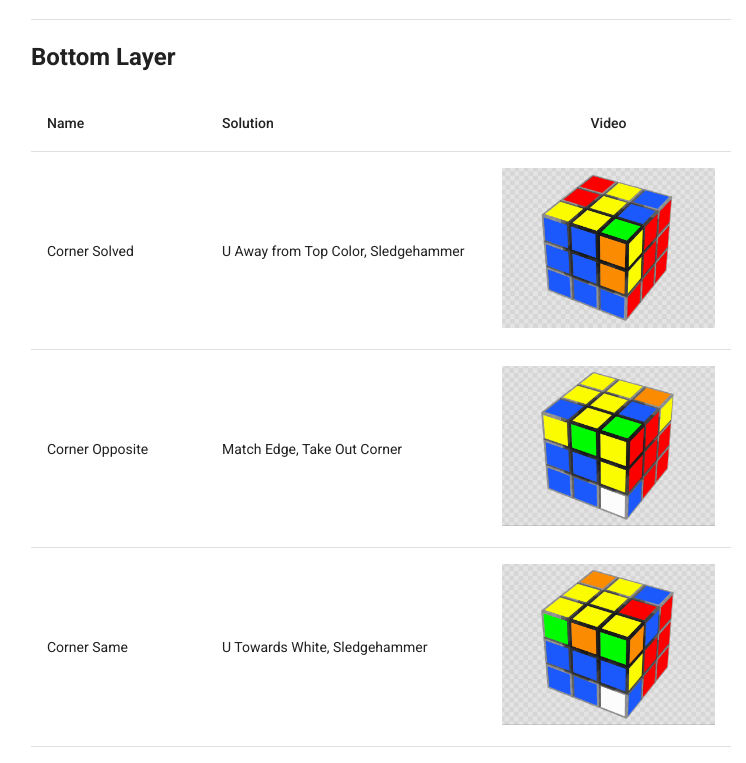
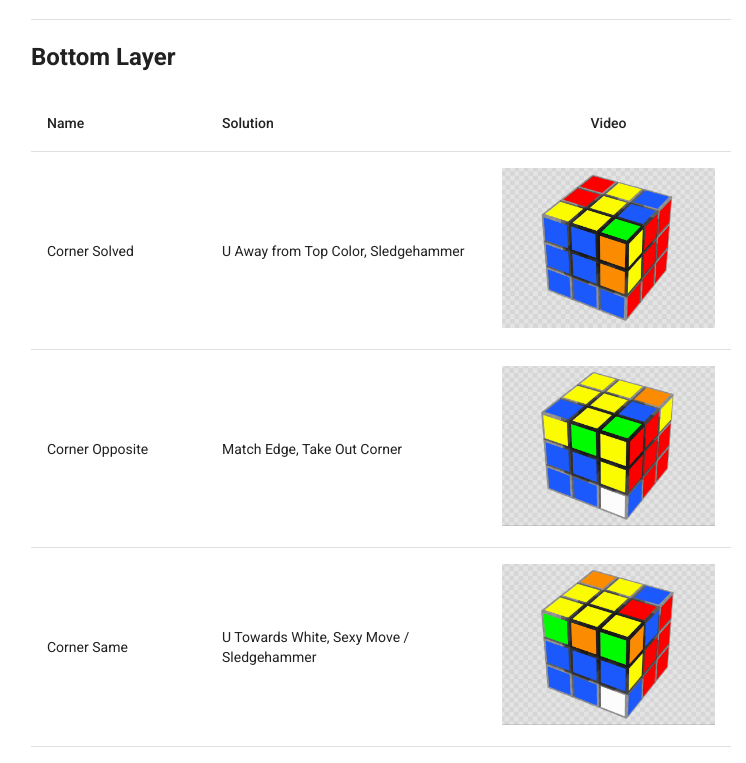
Before and after one commit to joshcummingsdesign/rubrics, a Next.js app: page /f2l in a window 1280 px wide. Shown: the part 2058-2821 px from the top of the page, without its empty margins (409-1155 px from the left). Built offline with nearby package versions, Linux system fonts and the light colour scheme; what @mui/material-nextjs would draw is missing.

Commit message:
update f2l algs

```diff
--- a/src/app/f2l/content.tsx
+++ b/src/app/f2l/content.tsx
@@ -90,7 +90,7 @@ const bottomLayerRows = [
   },
   {
     name: "Corner Same",
-    solution: "U Towards White, Sledgehammer",
+    solution: "U Towards White, Sexy Move / Sledgehammer",
     image: "/images/f2l-corner-same.png",
     video: "/videos/f2l-corner-same.mp4",
   },
```
